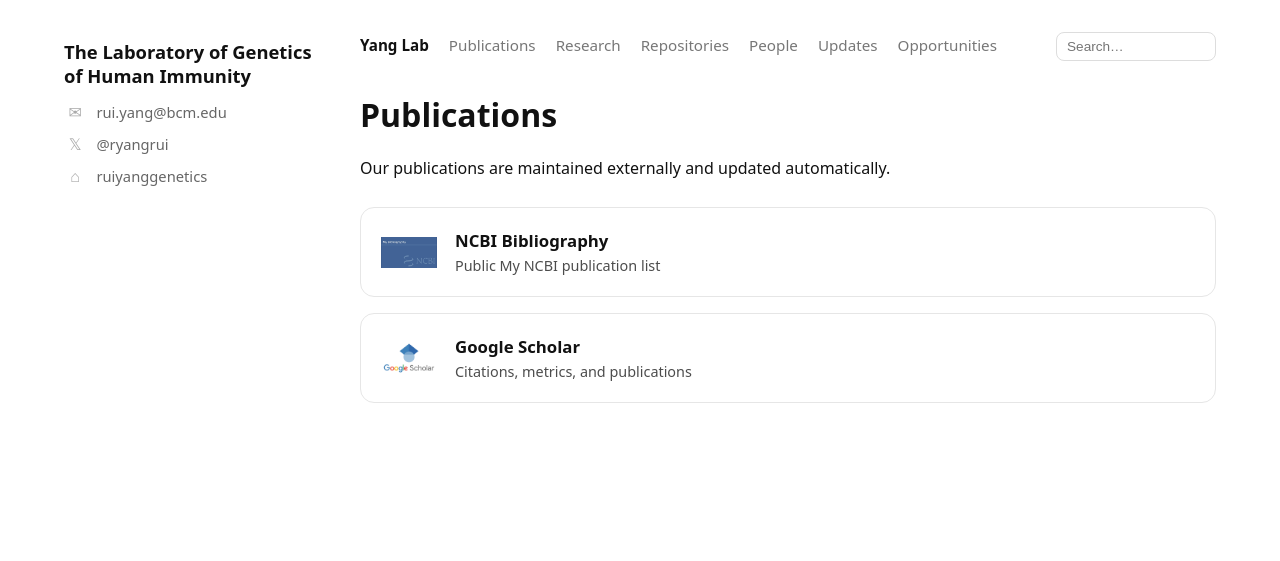
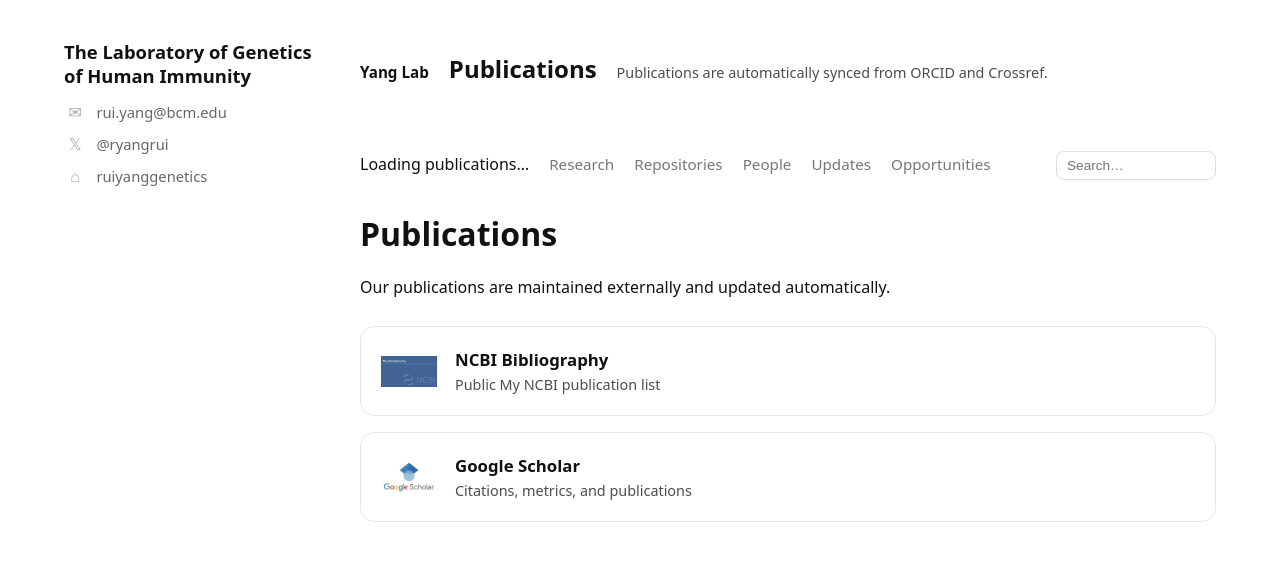
Before and after one commit to ruiyanggenetics/ghilab, a Jekyll site: the page built from publications.md, in a window 1280 px wide. Shown: the top 561 px of the page. Built offline with Jekyll 4.4.1, drawn with Linux system fonts in a browser that asks for light colours.

Commit message:
Update default.html

```diff
--- a/_layouts/default.html
+++ b/_layouts/default.html
@@ -38,7 +38,15 @@
       <!-- TOP NAV -->
       <nav class="topnav">
         <a class="brand" href="{{ '/' | relative_url }}">Yang Lab</a>
-        <a href="{{ '/publications' | relative_url }}">Publications</a>
+        <h1>Publications</h1>
+
+<p class="pub-desc">
+  Publications are automatically synced from ORCID and Crossref.
+</p>
+
+<div id="publications" class="pub-list">
+  <div class="pub-loading">Loading publications…</div>
+</div>
         <a href="{{ '/research' | relative_url }}">Research</a>
         <a href="{{ '/repositories' | relative_url }}">Repositories</a>
         <a href="{{ '/people' | relative_url }}">People</a>
```
